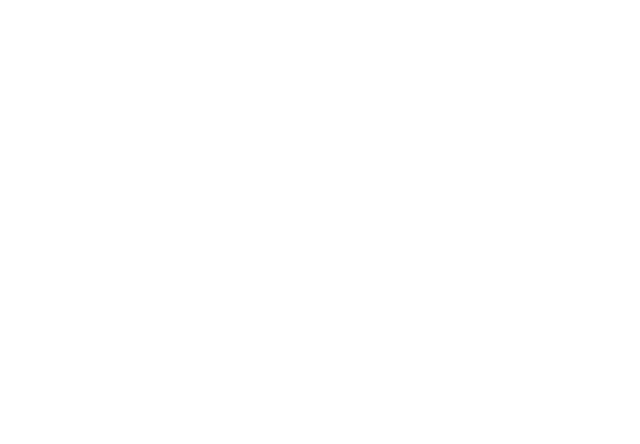
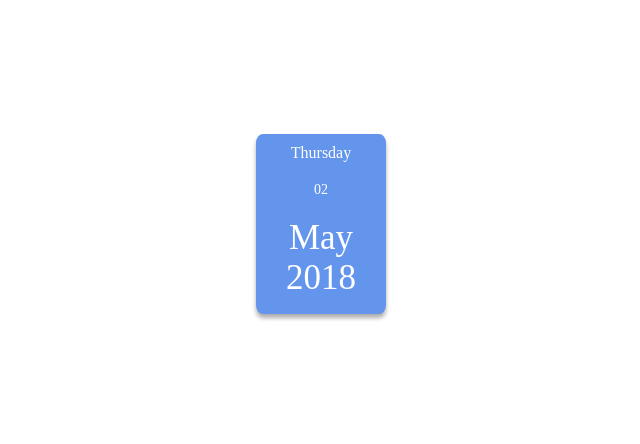
Before and after one commit to J0ck3rul/emag_project, a plain HTML site: page index.html in a window 1280 px wide. Shown: the whole page, without its empty margins (68-708 px from the left). Drawn offline with Linux system fonts and the light colour scheme.

Commit message:
part1 - data actuala

```diff
--- a/index.html
+++ b/index.html
@@ -4,11 +4,14 @@
             proiect
         </title>
         <link rel="stylesheet" href="style.css">
-        <script src="script.js"></script>
+
     </head>
     <body>
         <div id="calendar">
 
         </div>
+        <script type="text/javascript" src="script.js"></script>
+        <script type="text/javascript" src="script1.js"></script>
+
     </body>
 </html>
--- a/script.js
+++ b/script.js
@@ -0,0 +1,42 @@
+
+
+document.getElementById("calendar").style.width="50%";
+document.getElementById("calendar").style.margin="auto";
+document.getElementById("calendar").style.padding="10%";
+//am centrat div-ul
+
+var center_div = document.createElement("div");
+center_div.setAttribute("id", "center_div");
+document.getElementById("calendar").appendChild(center_div);
+// mi am creat div ul de lucru
+
+var p1 = document.createElement("p");
+p1.setAttribute("id", "p1");
+var p2 = document.createElement("p");
+p2.setAttribute("id", "p2");
+var p3 = document.createElement("p");
+p3.setAttribute("id", "p3");
+document.getElementById("center_div").appendChild(p1);
+document.getElementById("center_div").appendChild(p2);
+document.getElementById("center_div").appendChild(p3);
+// am creat dimensiunea calendarului
+
+function calenar()
+{
+    var day=['Monday', 'Tuesday', 'Wednesday', 'Thursday', 'Friday', 'Saturday', 'Sunday'];
+    var month=['January', 'February', 'March', 'April', 'May', 'June', 'July', 'August', 'Septemer', 'October', 'November', 'December'];
+    var d = new Date();
+    setText('p1', day[d.getDay()]);
+    setText('p2', d.getDate());
+    setText('p3', month[d.getMonth()] + ' ' + d.getFullYear());
+};
+
+function setText(id, val)
+{
+    if(val<10)
+    {val='0'+val;
+    }
+    document.getElementById(id).innerHTML = val;
+};
+
+window.onload = calenar;
--- a/style.css
+++ b/style.css
@@ -0,0 +1,27 @@
+#center_div
+{
+  width: 130px;
+  height: 180px;
+  background-color:cornflowerblue;
+  color: #fff;
+  border-radius: 5%;
+  box-shadow: 0 4px 4px 0 rgba(50, 50, 50, 0.4);
+}
+#center_div>p{
+  padding: 10px 0;
+  margin: 0;
+  color: #fff;
+  text-align: center;
+
+}
+#p1{
+  font-size: 16px;
+}
+#p2{
+  font-size: 14px;
+}
+#p3{
+  font-size:35px;
+  padding-top: 10px;
+  padding-bottom: 0;
+}
```
Also changed, not shown: script1.js (added).
